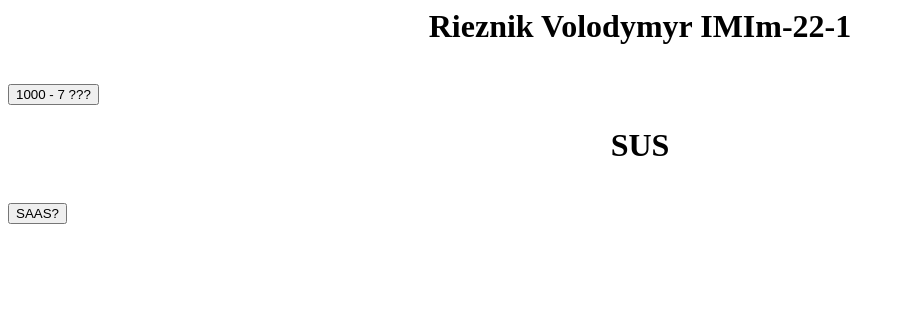
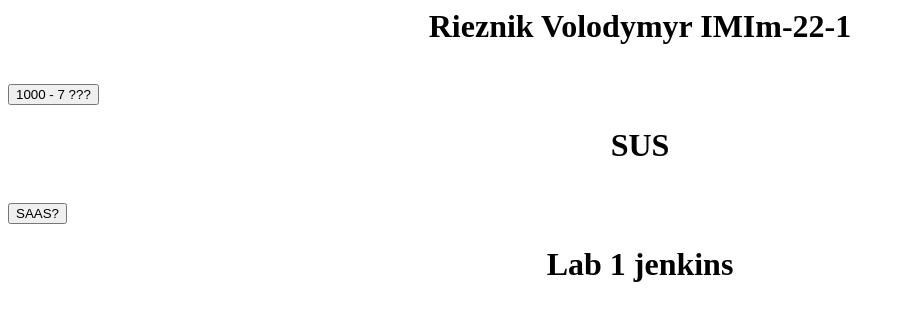
Before and after one commit to Eiphoria/lab1, a plain HTML site: page index.html in a window 1280 px wide. Shown: the whole page, without its empty margins (0-905 px from the left). Drawn offline with Linux system fonts and the light colour scheme.

Commit message:
Update index.html

```diff
--- a/index.html
+++ b/index.html
@@ -11,6 +11,8 @@
     <h1 align="center">SUS</h1>
     <br>
     <button align="center" onclick="alert('AMOGUS')">SAAS?</button>
+     <br>
+    <h1 align="center">Lab 1 jenkins</h1>
   </body>
   <script>
   </script>
```
